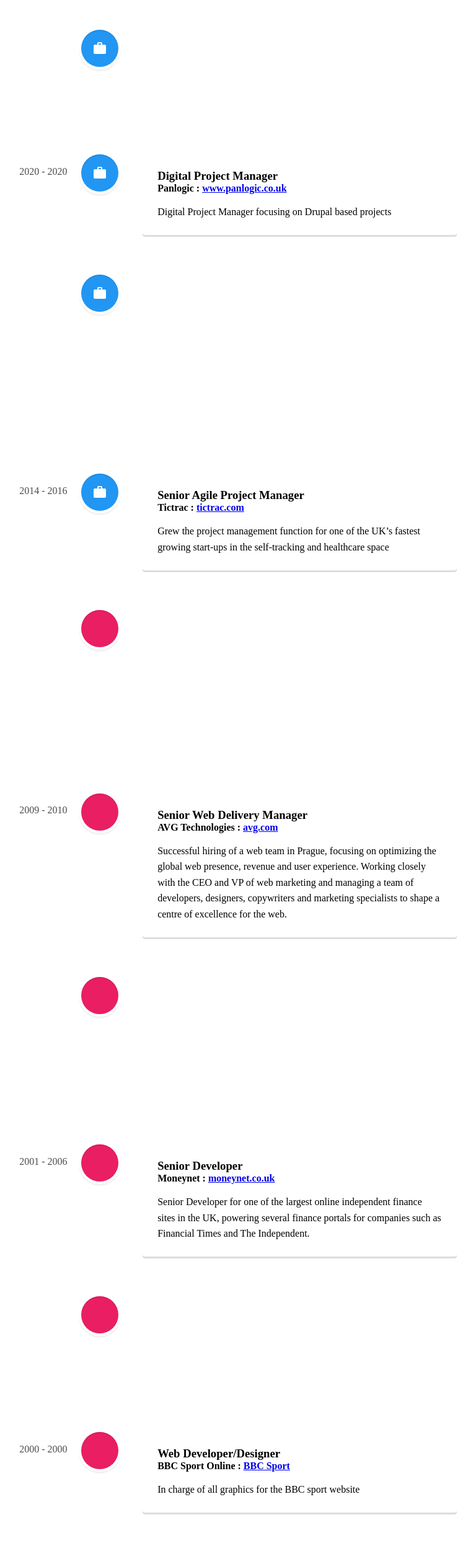
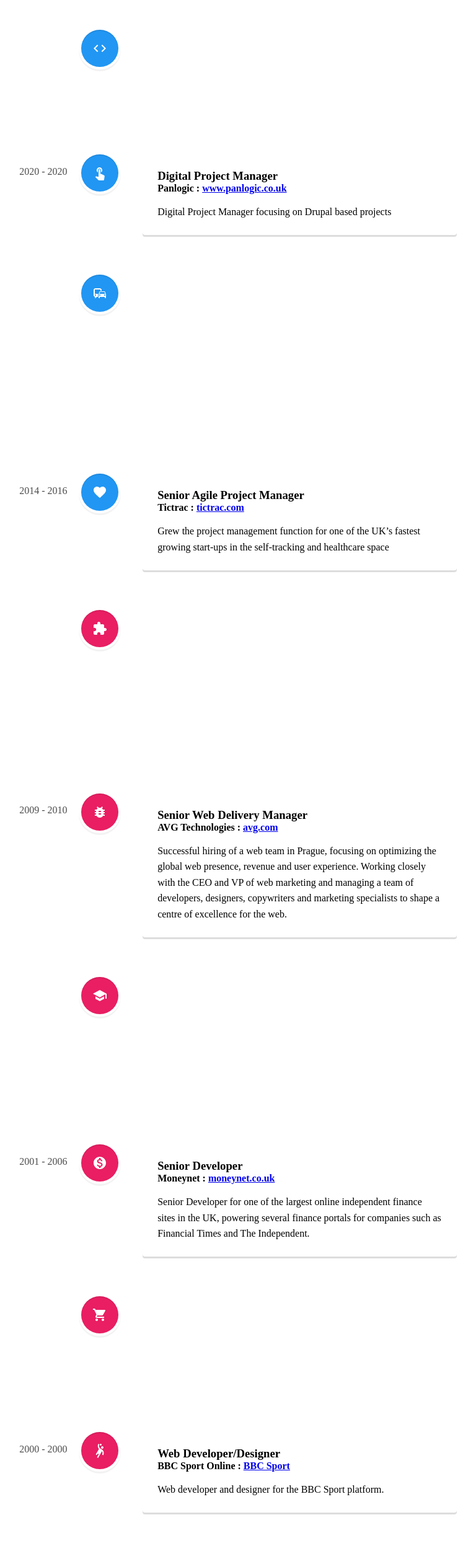
Before and after one commit to 789ni812/my-portfolio, a React (Create React App) app: page / in a window 1280 px wide. Shown: the part 958-3460 px from the top of the page at 62% size, without its empty margins (479-1247 px from the left). Built offline with nearby package versions, Linux system fonts and the light colour scheme.

Commit message:
Updated icons for each job in timeline

```diff
--- a/src/components/TimelineWorkHistory/TimelineWorkHistory.js
+++ b/src/components/TimelineWorkHistory/TimelineWorkHistory.js
@@ -4,9 +4,21 @@
   VerticalTimelineElement,
 } from "react-vertical-timeline-component";
 import "react-vertical-timeline-component/style.min.css";
-import WorkIcon from "@material-ui/icons/Work";
-import SchoolIcon from "@material-ui/core/Snackbar";
 
+import CodeIcon from "@material-ui/icons/Code";
+import SettingsInputIcon from "@material-ui/icons/SettingsInputComponent";
+import DevicesIcon from "@material-ui/icons/Devices";
+import BusinessIcon from "@material-ui/icons/Business";
+import AlbumIcon from "@material-ui/icons/Album";
+import SportHandballIcon from "@material-ui/icons/SportsHandball";
+import ShoppingCartIcon from "@material-ui/icons/ShoppingCart";
+import MonetizationOnIcon from "@material-ui/icons/MonetizationOn";
+import BugReportIcon from "@material-ui/icons/BugReport";
+import ExtensionIcon from "@material-ui/icons/Extension";
+import FavoriteIcon from "@material-ui/icons/Favorite";
+import CommuteIcon from "@material-ui/icons/Commute";
+import TouchAppIcon from "@material-ui/icons/TouchApp";
+import SchoolIcon from "@material-ui/icons/School";
 const TimelineWorkHistory = () => {
   return (
     <div data-test="component-timelineDemo">
@@ -16,10 +28,10 @@
           data-test="dt-AvailableForWork"
           className="vertical-timeline-element--work"
           contentStyle={{ background: "rgb(33, 150, 243)", color: "#fff" }}
-          contentArrowStyle={{ borderRight: "7px solid  rgb(33, 150, 243)" }}
+          contentArrowStyle={{ borderRight: "17px solid  rgb(33, 150, 243)" }}
           date="2021 - present"
           iconStyle={{ background: "rgb(33, 150, 243)", color: "#fff" }}
-          icon={<WorkIcon />}
+          icon={<CodeIcon />}
         >
           <h3 className="vertical-timeline-element-title">
             Available for work
@@ -34,7 +46,7 @@
           className="vertical-timeline-element--work"
           date="2020 - 2020"
           iconStyle={{ background: "rgb(33, 150, 243)", color: "#fff" }}
-          icon={<WorkIcon />}
+          icon={<TouchAppIcon />}
         >
           <h3 className="vertical-timeline-element-title">
             Digital Project Manager
@@ -56,7 +68,7 @@
           className="vertical-timeline-element--work"
           date="2016 - 2020"
           iconStyle={{ background: "rgb(33, 150, 243)", color: "#fff" }}
-          icon={<WorkIcon />}
+          icon={<CommuteIcon />}
         >
           <h3 className="vertical-timeline-element-title">
             Technical Project Manager
@@ -85,7 +97,7 @@
           className="vertical-timeline-element--work"
           date="2014 - 2016"
           iconStyle={{ background: "rgb(33, 150, 243)", color: "#fff" }}
-          icon={<WorkIcon />}
+          icon={<FavoriteIcon />}
         >
           <h3 className="vertical-timeline-element-title">
             Senior Agile Project Manager
@@ -110,7 +122,7 @@
           className="vertical-timeline-element--education"
           date="2010 - 2014"
           iconStyle={{ background: "rgb(233, 30, 99)", color: "#fff" }}
-          icon={<SchoolIcon />}
+          icon={<ExtensionIcon />}
         >
           <h3 className="vertical-timeline-element-title">
             Development Manager
@@ -146,7 +158,7 @@
           className="vertical-timeline-element--education"
           date="2009 - 2010"
           iconStyle={{ background: "rgb(233, 30, 99)", color: "#fff" }}
-          icon={<SchoolIcon />}
+          icon={<BugReportIcon />}
         >
           <h3 className="vertical-timeline-element-title">
             Senior Web Delivery Manager
@@ -201,7 +213,7 @@
           className="vertical-timeline-element--education"
           date="2001 - 2006"
           iconStyle={{ background: "rgb(233, 30, 99)", color: "#fff" }}
-          icon={<SchoolIcon />}
+          icon={<MonetizationOnIcon />}
         >
           <h3 className="vertical-timeline-element-title">Senior Developer</h3>
           <h4 className="vertical-timeline-element-subtitle">
@@ -225,7 +237,7 @@
           className="vertical-timeline-element--education"
           date="2000 - 2001"
           iconStyle={{ background: "rgb(233, 30, 99)", color: "#fff" }}
-          icon={<SchoolIcon />}
+          icon={<ShoppingCartIcon />}
         >
           <h3 className="vertical-timeline-element-title">
             E-Commerce Project Manager/Developer
@@ -241,7 +253,7 @@
           className="vertical-timeline-element--education"
           date="2000 - 2000"
           iconStyle={{ background: "rgb(233, 30, 99)", color: "#fff" }}
-          icon={<SchoolIcon />}
+          icon={<SportHandballIcon />}
         >
           <h3 className="vertical-timeline-element-title">
             Web Developer/Designer
@@ -256,14 +268,14 @@
               BBC Sport
             </a>
           </h4>
-          <p>In charge of all graphics for the BBC sport website</p>
+          <p>Web developer and designer for the BBC Sport platform. </p>
         </VerticalTimelineElement>
         <VerticalTimelineElement
           data-test="dt-MinistryOfSound"
           className="vertical-timeline-element--education"
           date="2000 - 2000"
           iconStyle={{ background: "rgb(233, 30, 99)", color: "#fff" }}
-          icon={<SchoolIcon />}
+          icon={<AlbumIcon />}
         >
           <h3 className="vertical-timeline-element-title">Web Developer</h3>
           <h4 className="vertical-timeline-element-subtitle">
@@ -286,20 +298,23 @@
           className="vertical-timeline-element--education"
           date="1999 - 2000"
           iconStyle={{ background: "rgb(233, 30, 99)", color: "#fff" }}
-          icon={<SchoolIcon />}
+          icon={<BusinessIcon />}
         >
           <h3 className="vertical-timeline-element-title">Managing Director</h3>
           <h4 className="vertical-timeline-element-subtitle">
             Unreal Internet Design Solutions Ltd
           </h4>
-          <p>Ran web design company with a colleague</p>
+          <p>
+            Early adopters of the internet with a start up Web design &
+            development company
+          </p>
         </VerticalTimelineElement>
         <VerticalTimelineElement
           data-test="dt-selfEmployed"
           className="vertical-timeline-element--education"
           date="1997 - 1999"
           iconStyle={{ background: "rgb(233, 30, 99)", color: "#fff" }}
-          icon={<SchoolIcon />}
+          icon={<DevicesIcon />}
         >
           <h3 className="vertical-timeline-element-title">
             Self Employed Web Developer
@@ -312,7 +327,7 @@
           className="vertical-timeline-element--education"
           date="1997 - 1999"
           iconStyle={{ background: "rgb(233, 30, 99)", color: "#fff" }}
-          icon={<SchoolIcon />}
+          icon={<SettingsInputIcon />}
         >
           <h3 className="vertical-timeline-element-title">
             Resident Sound Engineer
```
